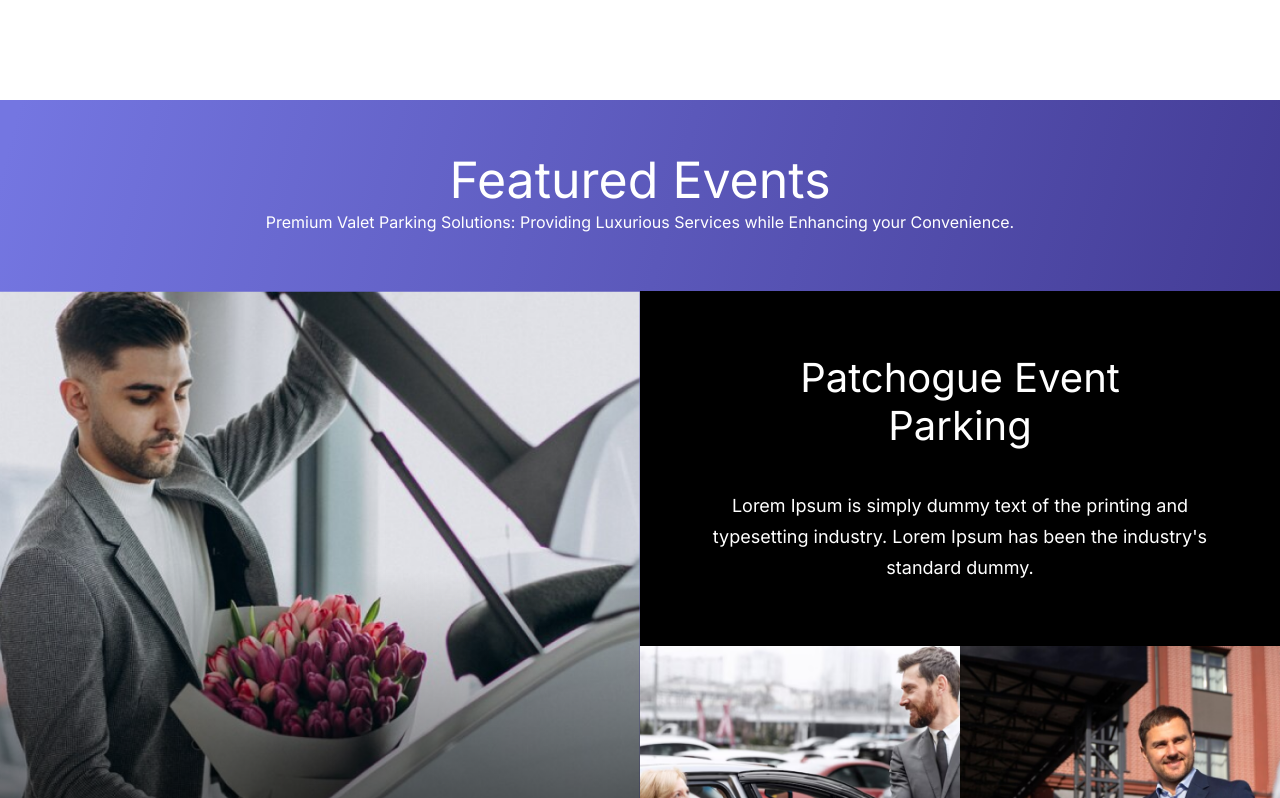
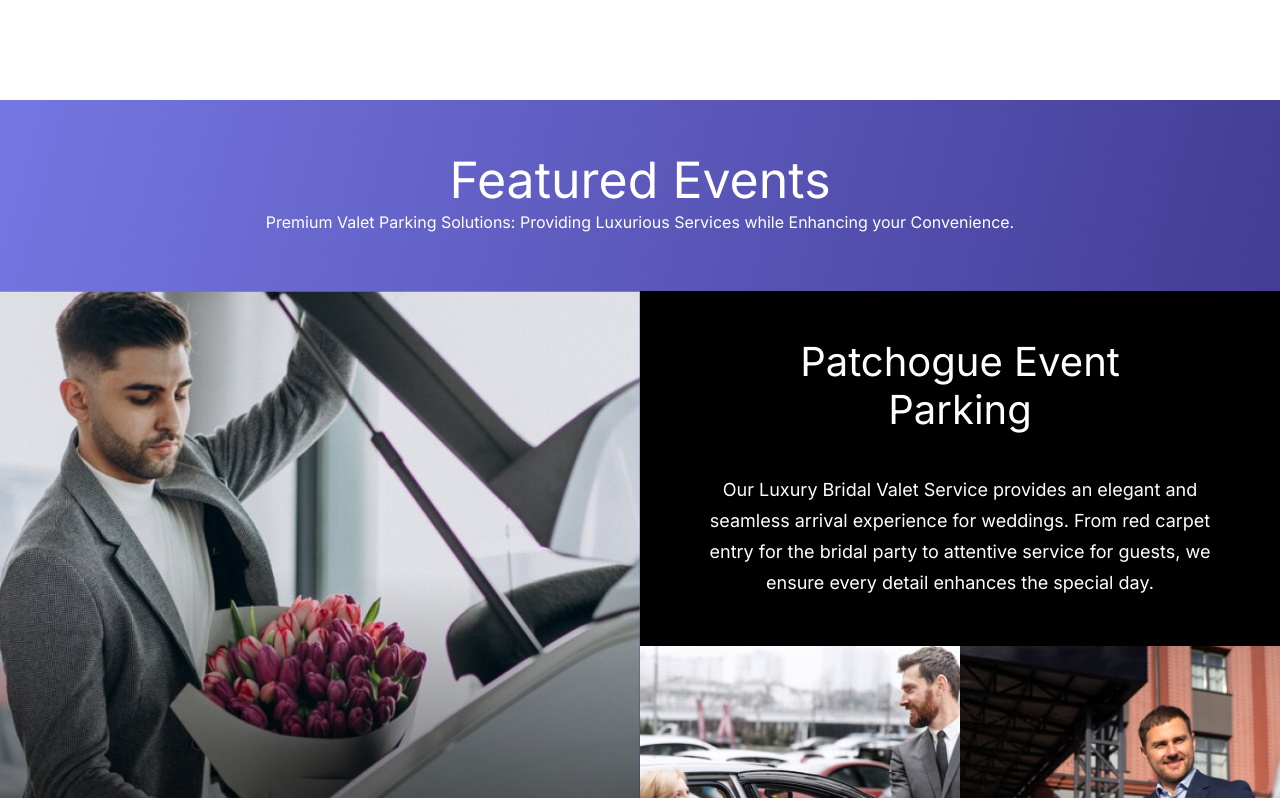
Before and after one commit to pranab-ext-1997/new-check-valet, a Next.js app: page /events in a window 1280 px wide. Shown: the part 2436-3234 px from the top of the page. Built offline with nearby package versions, Linux system fonts and the light colour scheme; no server answers.

Commit message:
issue resolved

```diff
--- a/app/events/page.js
+++ b/app/events/page.js
@@ -193,9 +193,7 @@ const Event = () => {
                 <div>
                   <h4>Patchogue Event Parking</h4>
                   <p>
-                    Lorem Ipsum is simply dummy text of the printing and
-                    typesetting industry. Lorem Ipsum has been the industry's
-                    standard dummy.
+                  Our Luxury Bridal Valet Service provides an elegant and seamless arrival experience for weddings. From red carpet entry for the bridal party to attentive service for guests, we ensure every detail enhances the special day.
                   </p>
                 </div>
               </div>
```
